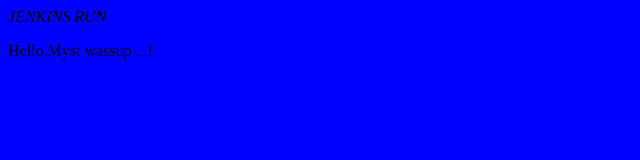
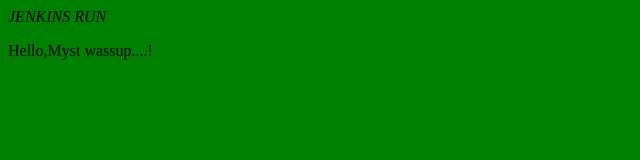
Before and after one commit to Deepak-RV/golf, a plain HTML site: page index.html in a window 1280 px wide. Shown: the whole page, without its empty margins (0-640 px from the left). Drawn offline with Linux system fonts and the light colour scheme.

Commit message:
changes 8

```diff
--- a/index.html
+++ b/index.html
@@ -1,6 +1,6 @@
 <html>
         <title>Sample</title>
-        <body style="background-color:Blue;">
+        <body style="background-color:green;">
            <h style=font-style:italic;> JENKINS RUN </h>
            <p> Hello,Myst wassup....!</p>
         </body>
```
